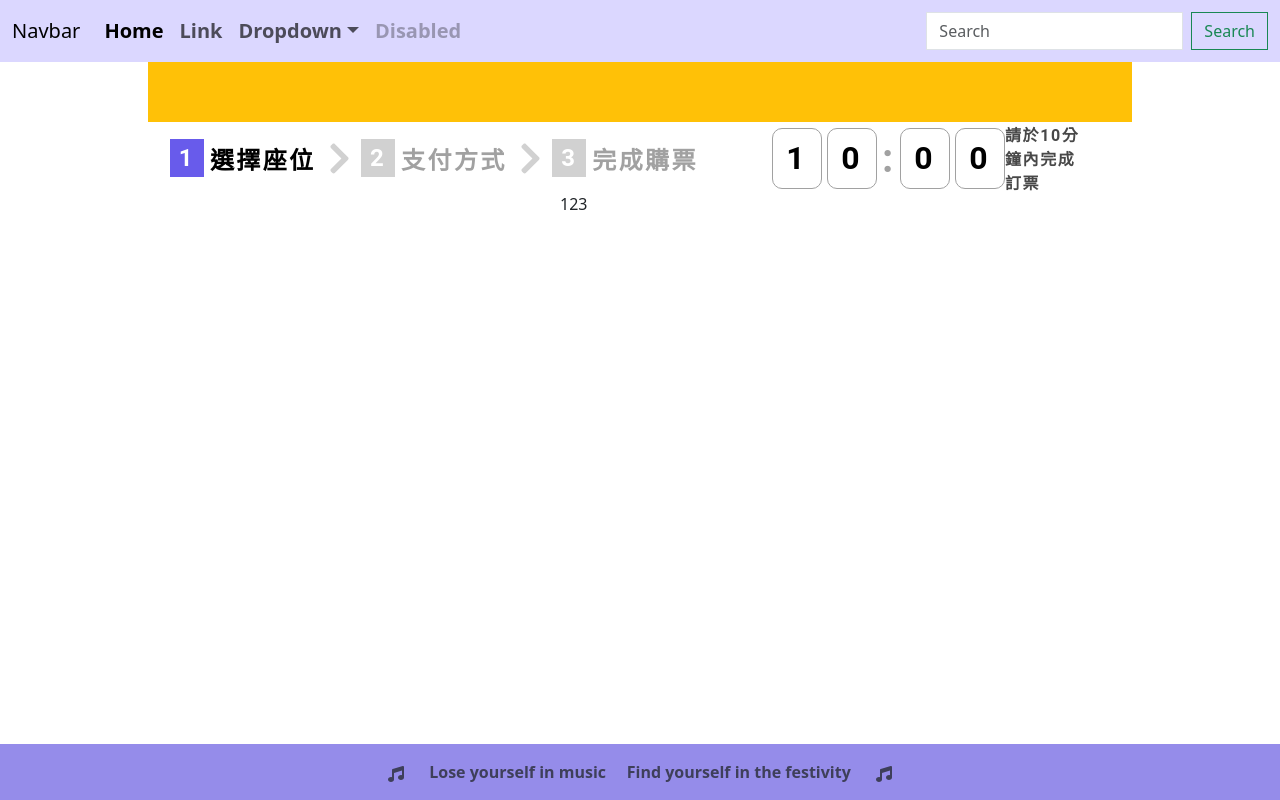
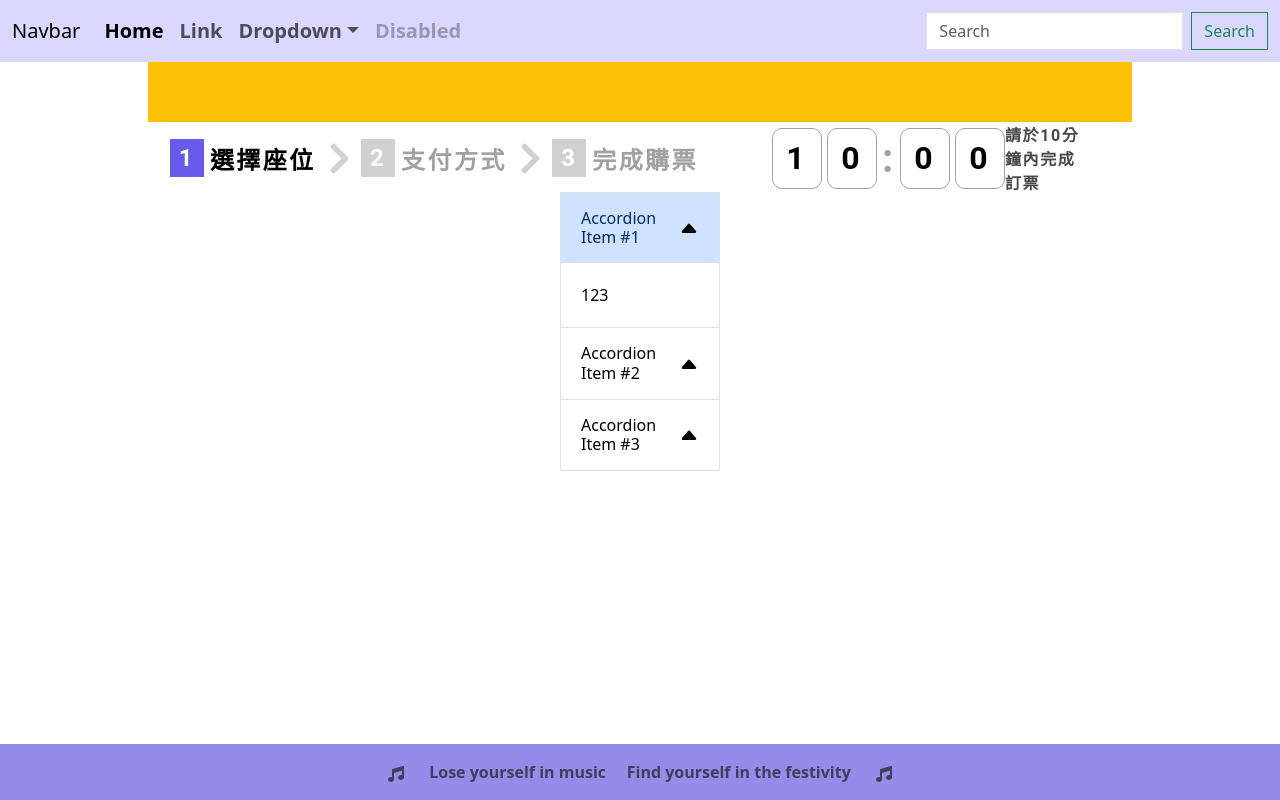
Before and after one commit to Efron723/music-next-node, a Next.js app: page /ticket/desktop-concert/third in a window 1280 px wide. Built offline with nearby package versions, Linux system fonts and the light colour scheme.

Commit message:
1.add globals.scss accordion 2. add accordion

```diff
--- a/pages/ticket/desktop-concert/third.js
+++ b/pages/ticket/desktop-concert/third.js
@@ -16,7 +16,68 @@ export default function Third() {
 
       {/* Form */}
       <div className={`${style.thirdContainer}`}>
-        <div>123</div>
+        <div className="accordion" id="accordionPanelsStayOpenExample">
+          <div className="accordion-item">
+            <h2 className="accordion-header">
+              <button
+                className="accordion-button"
+                type="button"
+                data-bs-toggle="collapse"
+                data-bs-target="#panelsStayOpen-collapseOne"
+                aria-expanded="true"
+                aria-controls="panelsStayOpen-collapseOne"
+              >
+                Accordion Item #1
+              </button>
+            </h2>
+            <div
+              id="panelsStayOpen-collapseOne"
+              className="accordion-collapse collapse show"
+            >
+              <div className="accordion-body">123</div>
+            </div>
+          </div>
+          <div className="accordion-item">
+            <h2 className="accordion-header">
+              <button
+                className="accordion-button collapsed"
+                type="button"
+                data-bs-toggle="collapse"
+                data-bs-target="#panelsStayOpen-collapseTwo"
+                aria-expanded="false"
+                aria-controls="panelsStayOpen-collapseTwo"
+              >
+                Accordion Item #2
+              </button>
+            </h2>
+            <div
+              id="panelsStayOpen-collapseTwo"
+              className="accordion-collapse collapse"
+            >
+              <div className="accordion-body">456</div>
+            </div>
+          </div>
+          <div className="accordion-item">
+            <h2 className="accordion-header">
+              <button
+                className="accordion-button collapsed"
+                type="button"
+                data-bs-toggle="collapse"
+                data-bs-target="#panelsStayOpen-collapseThree"
+                aria-expanded="false"
+                aria-controls="panelsStayOpen-collapseThree"
+              >
+                Accordion Item #3
+              </button>
+            </h2>
+            <div
+              id="panelsStayOpen-collapseThree"
+              className="accordion-collapse collapse"
+            >
+              <div className="accordion-body">789</div>
+            </div>
+          </div>
+        </div>
       </div>
     </>
   )
```
Also changed, not shown: styles/globals.scss (+50 -7 lines), components/icons/google-logo.js (deleted), 1 other file (tests, documents, lock files or other folders).
